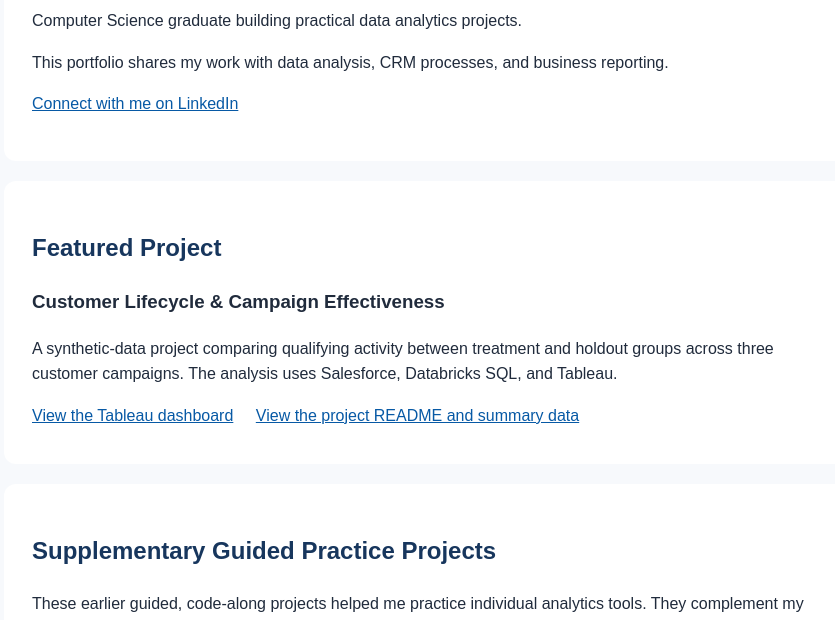
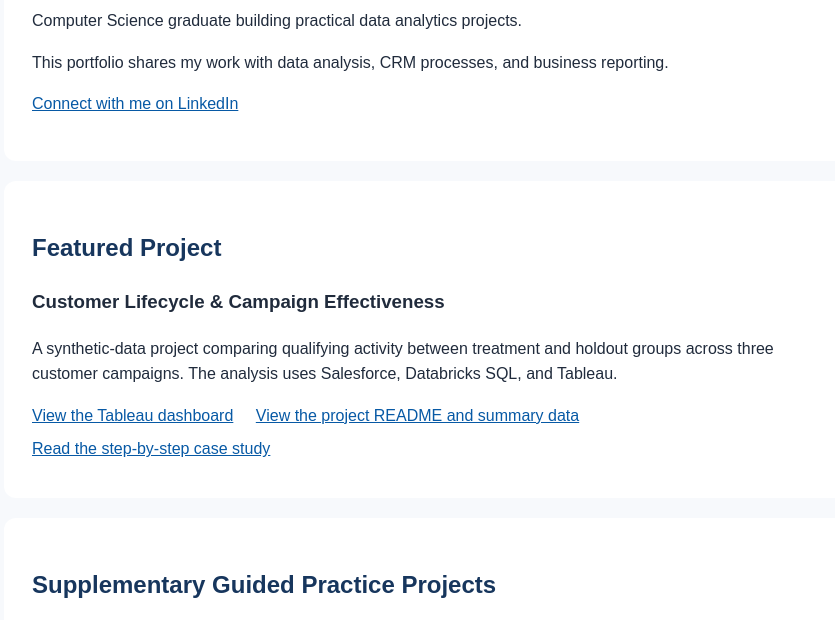
Before and after one commit to RodolfoFlores27/RodolfoFlores27.github.io, a plain HTML site: page index.html in a window 1280 px wide. Shown: the part 174-794 px from the top of the page, without its empty margins (211-1046 px from the left). Drawn offline with Linux system fonts and the light colour scheme.

Commit message:
Add link to case study in index.html

```diff
--- a/index.html
+++ b/index.html
@@ -98,6 +98,9 @@
         <a href="https://github.com/RodolfoFlores27/customer-lifecycle-campaign-effectiveness">
           View the project README and summary data
         </a>
+        <a href="https://github.com/RodolfoFlores27/RodolfoFlores27.github.io/blob/main/CASE_STUDY.md">
+          Read the step-by-step case study
+        </a>
       </div>
     </section>
 
```
